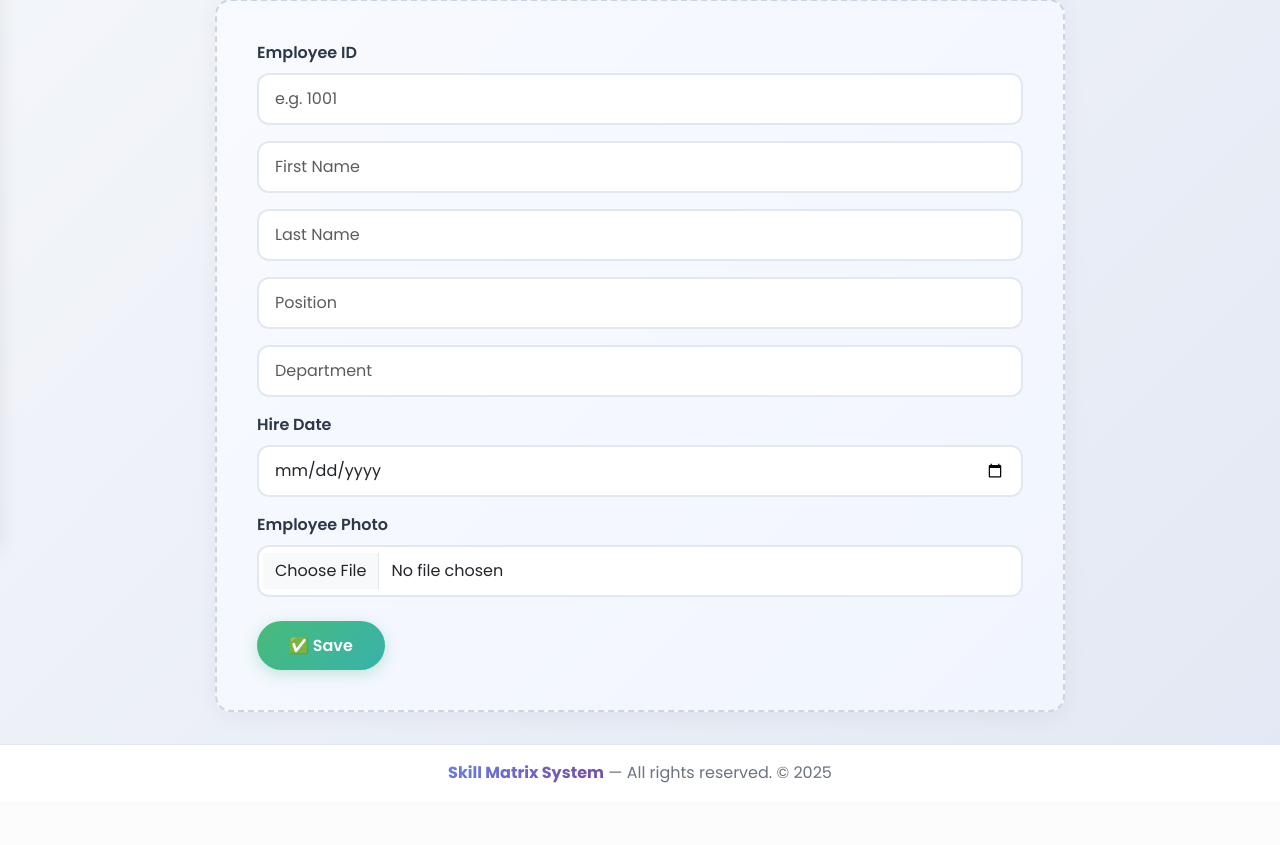
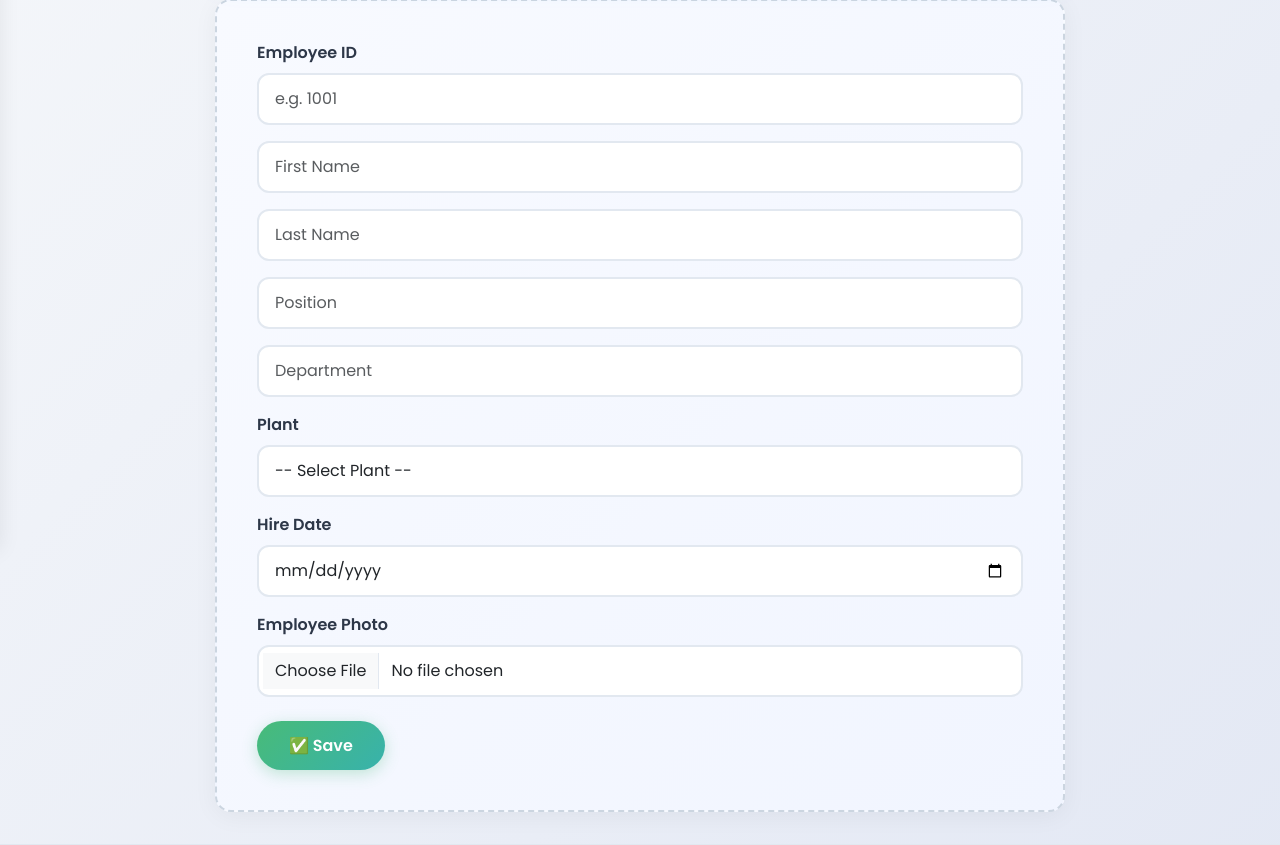
Before and after one commit to STS-Engineer/Skill_Matrix, a Flask app: page /add_employee in a window 1280 px wide. Shown: the part 254-1099 px from the top of the page. Before the commit the page ends 1037 px from the top, so only its background shows below. Run offline with Flask 3, Linux system fonts and the light colour scheme; the visitor is signed in with stand-in values (Sample User, id 1).

Commit message:
Update add_employee.html v3

```diff
--- a/templates/add_employee.html
+++ b/templates/add_employee.html
@@ -86,14 +86,22 @@
   }
 
   @keyframes fadeInUp {
-    from { opacity: 0; transform: translateY(20px); }
-    to { opacity: 1; transform: translateY(0); }
+    from {
+      opacity: 0;
+      transform: translateY(20px);
+    }
+
+    to {
+      opacity: 1;
+      transform: translateY(0);
+    }
   }
 
   @media (max-width: 768px) {
     .add-employee-header {
       padding: 1.5rem;
     }
+
     .add-employee-form {
       padding: 1.5rem;
     }
@@ -135,7 +143,15 @@
     <div class="mb-3">
       <input name="department" placeholder="{{ _('Department') }}" class="form-control">
     </div>
-
+    <div class="form-group mb-3">
+      <label for="plant" class="form-label">{{ _("Plant") }}</label>
+      <select id="plant" name="plant" class="form-control" required>
+        <option value="">{{ _("-- Select Plant --") }}</option>
+        <option value="Assymex">Assymex</option>
+        <option value="Electric Galeana">Electric Galeana</option>
+        <option value="Electric Rayones">Electric Rayones</option>
+      </select>
+    </div>
     <!-- Hire Date -->
     <div class="mb-3">
       <label for="hire_date" class="form-label">{{ _("Hire Date") }}</label>
```
